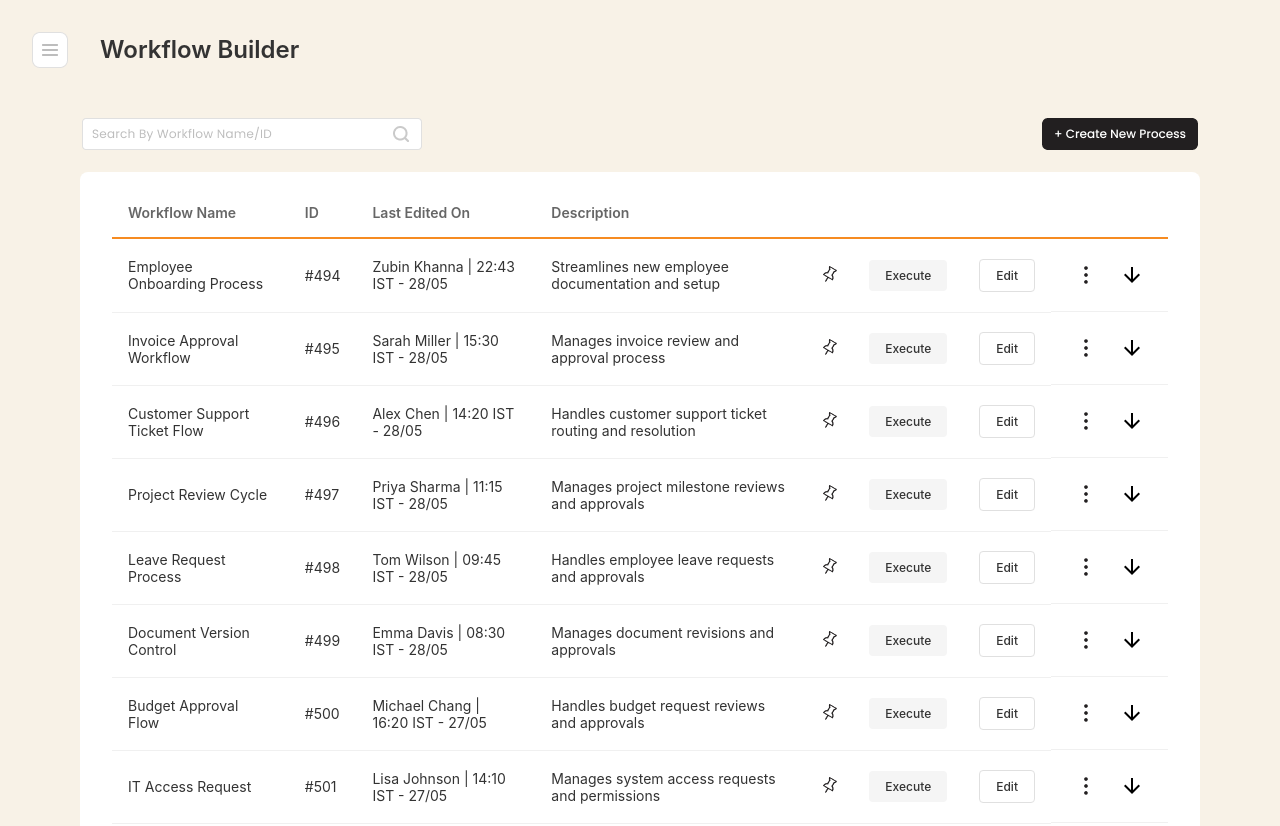
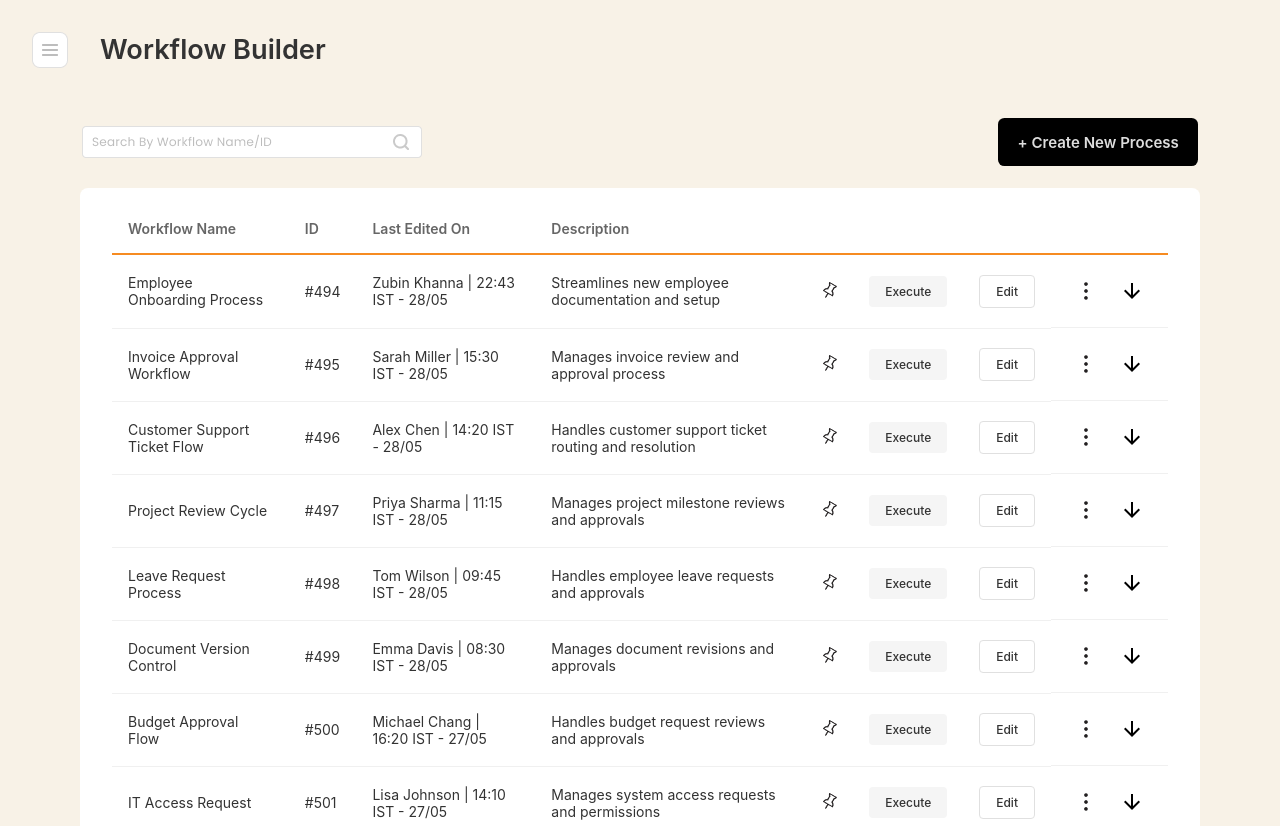
Before and after one commit to Abstract-ak/workflow-management, a React (Vite) app: page /workflow-management/dashboard in a window 1280 px wide. Shown: the top 826 px of the page. Built offline with nearby package versions, Linux system fonts and the light colour scheme.

Commit message:
button  create

```diff
--- a/src/pages/workflow/WorkflowBuilder.module.css
+++ b/src/pages/workflow/WorkflowBuilder.module.css
@@ -15,7 +15,7 @@
 }
 
 .header h1 {
-  font-size: 1.5rem;
+  font-size: 1.7rem;
   font-weight: 600;
   color: #333;
   /* margin-bottom: 1.5rem; */
@@ -44,7 +44,7 @@
   border-radius: 4px;
 }
 
-.searchContainer button {
+/* .searchContainer button {
   padding: 0;
   border: none;
   background: none;
@@ -53,17 +53,11 @@
   align-items: center;
   justify-content: center;
   transition: opacity 0.3s ease;
-}
+} */
 
-.searchContainer button:hover {
+/* .searchContainer button:hover {
   opacity: 0.8;
-}
-
-.searchContainer button img {
-  display: block;
-  width: 100%;
-  height: 100%;
-}
+} */
 
 .searchInput {
   padding: 0.75rem 1rem;
@@ -79,18 +73,23 @@
 }
 
 .createButton {
-  background-color: #333;
-  color: white;
-  padding: 0.75rem 1.5rem;
+  font-family: PlusJakartaSans, -apple-system, BlinkMacSystemFont, Segoe UI,
+    Roboto, Oxygen, Cantarell, Helvetica Neue, Ubuntu, sans-serif;
+  font-size: 0.94rem;
+  align-items: center;
+  height: 48px;
+  border-radius: 0.4rem;
+  font-weight: 600;
+  padding: 0 1.2rem;
+  color: #ddd;
   border: none;
-  /* border-radius: 4px; */
-  font-size: 0.875rem;
   cursor: pointer;
-  transition: background-color 0.2s;
+  background: #000000;
 }
 
 .createButton:hover {
   background-color: #000;
+  opacity: 0.74;
 }
 
 .tableContainer {
--- a/src/pages/workflow/WorkflowBuilder.tsx
+++ b/src/pages/workflow/WorkflowBuilder.tsx
@@ -94,8 +94,8 @@ const WorkflowBuilder = () => {
         <div className={styles.searchContainer}>
           <img src="Component36.png" alt="search-feild" />
           {/* <button className={styles.createButton}>+ Create New Process</button> */}
-          <button>
-            <img src="Button.png" alt="create-resource button" />
+          <button className={styles.createButton}>
+            {/* <img src="Button.png" alt="create-resource button" /> */}+ Create New Process
           </button>
         </div>
 
```
